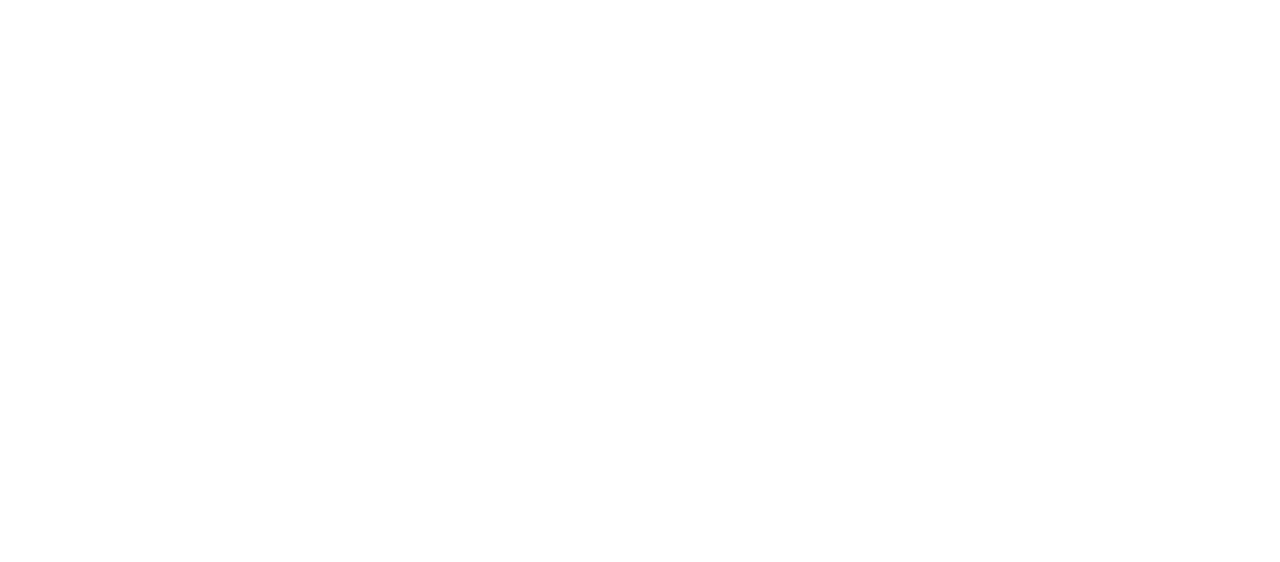
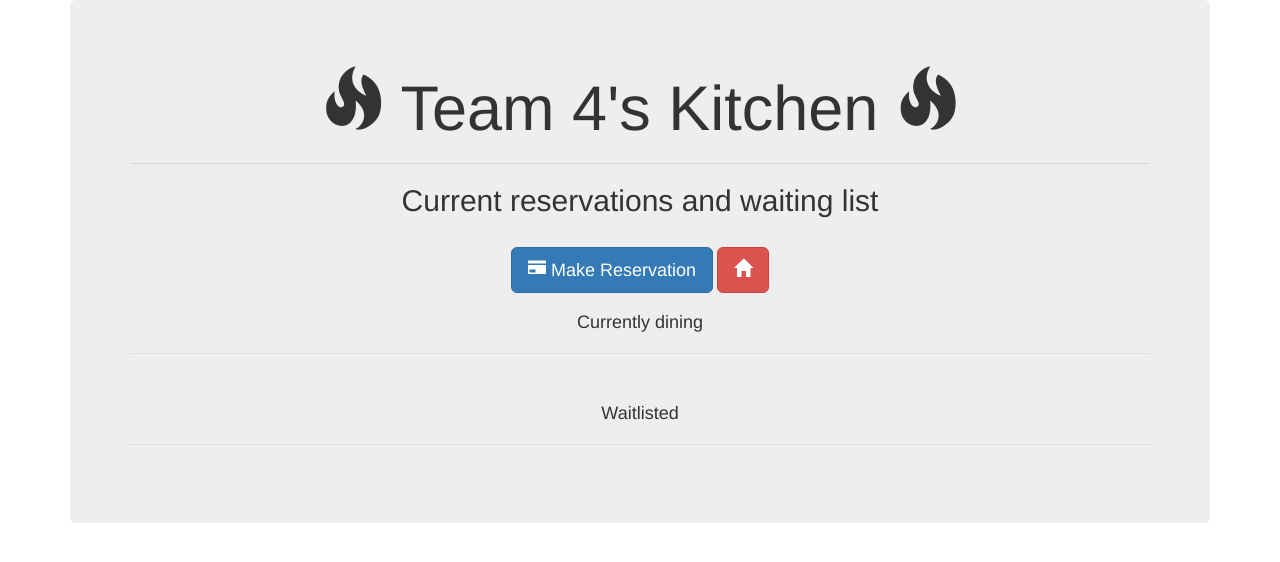
Before and after one commit to Bigshmow/hot-restaurant, a website: page tables.html in a window 1280 px wide. Drawn offline with nearby package versions, Linux system fonts and the light colour scheme.

Commit message:
Updated index and tables

```diff
--- a/tables.html
+++ b/tables.html
@@ -1,14 +1,54 @@
 <!DOCTYPE html>
 <html lang="en">
+
 <head>
     <meta charset="UTF-8">
     <meta name="viewport" content="width=device-width, initial-scale=1.0">
     <meta http-equiv="X-UA-Compatible" content="ie=edge">
     <title>Table</title>
     <link rel="stylesheet" href="https://maxcdn.bootstrapcdn.com/bootstrap/3.3.6/css/bootstrap.min.css"
-    integrity="sha384-1q8mTJOASx8j1Au+a5WDVnPi2lkFfwwEAa8hDDdjZlpLegxhjVME1fgjWPGmkzs7" crossorigin="anonymous">
+        integrity="sha384-1q8mTJOASx8j1Au+a5WDVnPi2lkFfwwEAa8hDDdjZlpLegxhjVME1fgjWPGmkzs7" crossorigin="anonymous">
 </head>
+
 <body>
 
+    <div class="container">
+
+        <div class="jumbotron">
+            <h1 class="text-center"><span class="glyphicon glyphicon-fire"></span> Team 4's Kitchen <span
+                    class="glyphicon glyphicon-fire"></span></h1>
+            <hr>
+            <h2 class="text-center">Current reservations and waiting list</h2>
+            <br>
+
+            <div class="text-center">
+                <a href="./reserve"><button type="button" class="btn btn-lg btn-primary"><span
+                            class="glyphicon glyphicon-credit-card"></span> Make Reservation</button></a>
+                <a href="./index.html"><button type="button" class="btn btn-lg btn-danger"><span
+                            class="glyphicon glyphicon-home"></span></button></a>
+            </div>
+
+            <div class="row">
+                <div class="col-sm-12">
+                    <div class="panel-heading panel-default">
+                        <h4 class="text-center">Currently dining</h4>
+                    </div>
+                    <div class="panel-body" id="seated">
+                    </div>
+
+                    <div class="panel-heading panel-default">
+                        <h4 class="text-center">Waitlisted</h4>
+                    </div>
+                    <div class="panel-body" id="waitlisted">
+                    </div>
+                </div>
+            </div>
+        </div>
+
+    </div>
+
+
+    <script> </script>
 </body>
+
 </html>
```
Also changed, not shown: index.html (+3 -3 lines).
